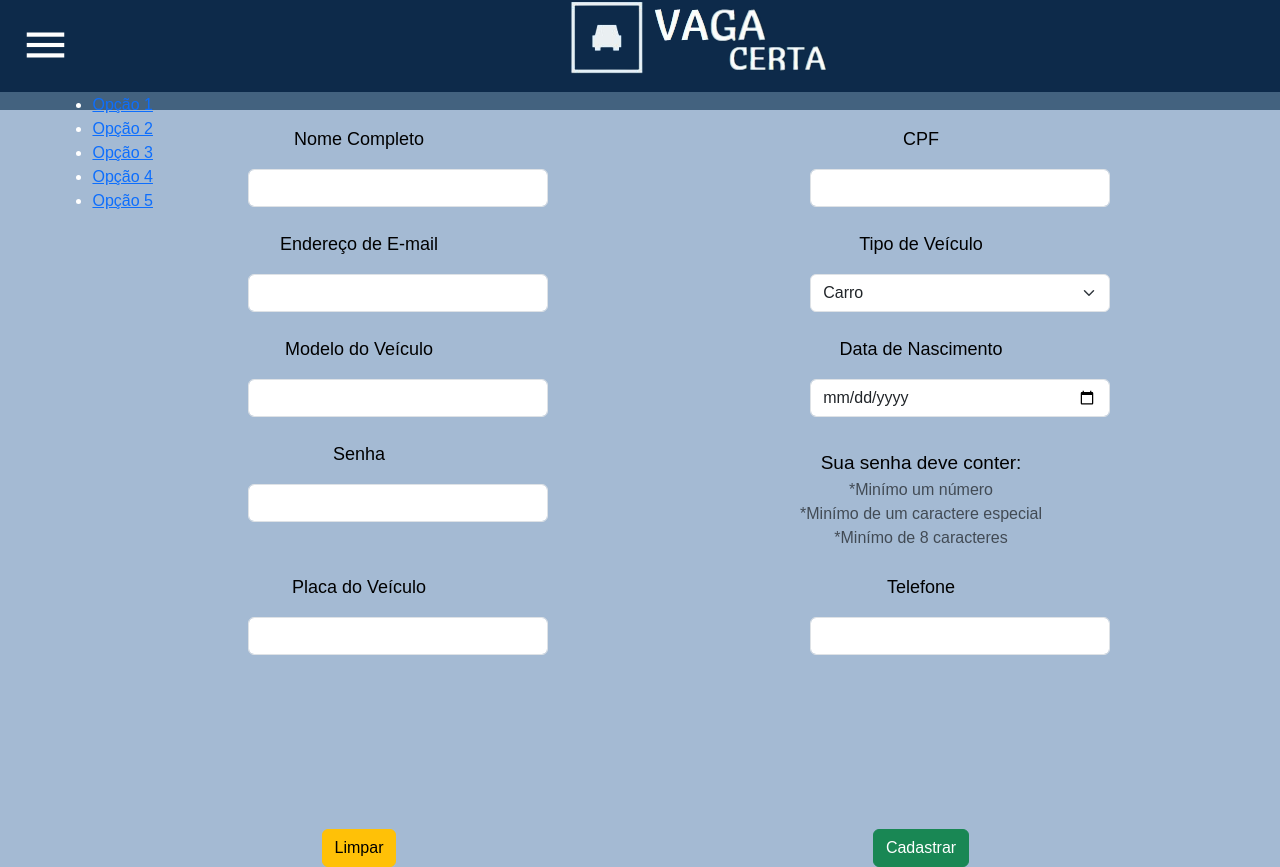
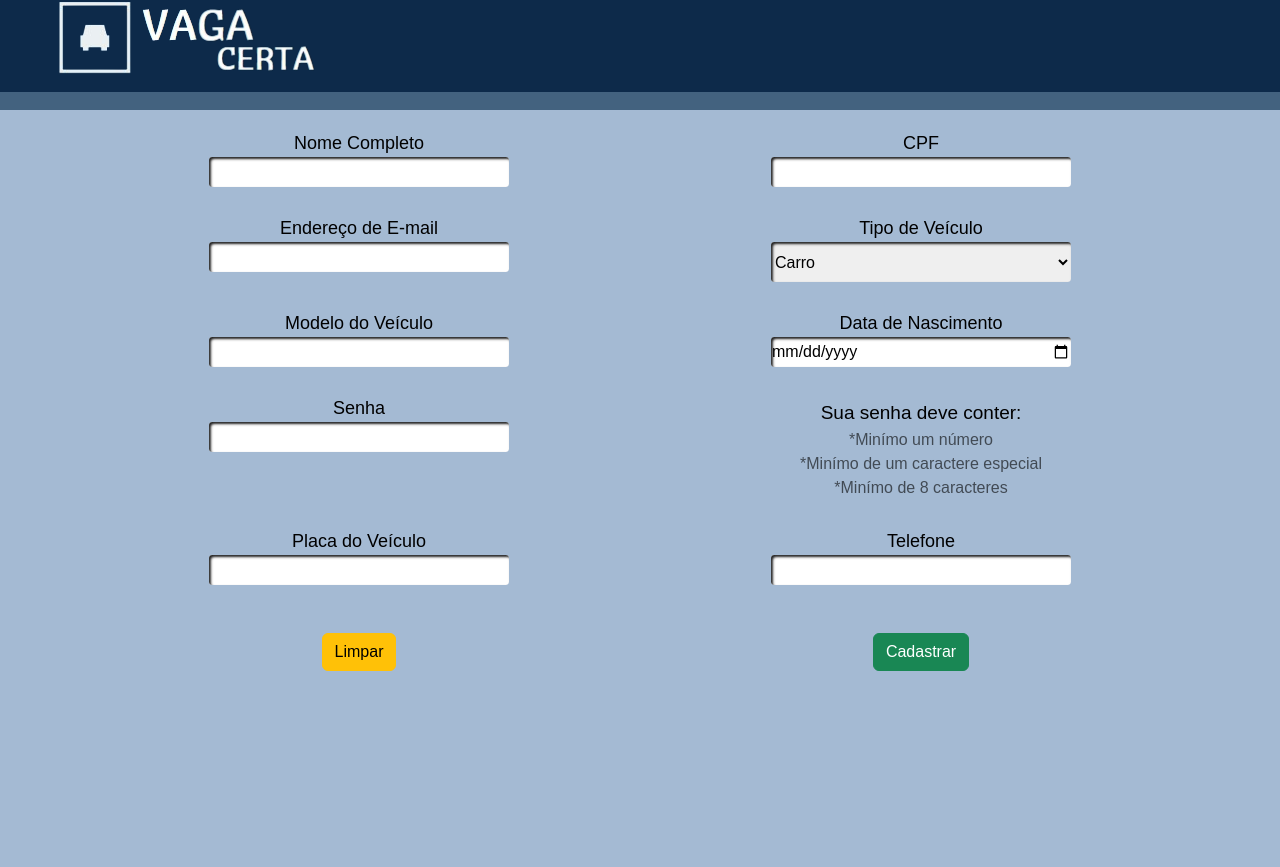
Before and after one commit to lucaslnasc/Projeto_TCC, a PHP site: page /telaCadastrar.php in a window 1280 px wide; the page is wider, and only the part inside the window is pictured. After the commit the page ends 671 px from the top of that part, so only its background shows below. Run offline with PHP 8.4, Linux system fonts and the light colour scheme.

Commit message:
novo menu criado, box-shadow tela de cadastro, css atualizações

```diff
--- a/telas/cssCadastrar.css
+++ b/telas/cssCadastrar.css
@@ -20,17 +20,6 @@ body {
     height: 18px;
   }
 
-  i#burger {
-    color: white;
-    cursor: pointer;
-    font-size: 50px;
-  }
-
-  i#burger:hover {
-    color: rgb(209, 209, 209);
-  }
-
-
  .letras{
     color: black;
     font-family: Arial, Helvetica, sans-serif;
@@ -49,17 +38,31 @@ body {
 
   .inputs{
     width: 300px;
-    margin-left: 30%;
-
+    box-shadow: inset 1.9px 1.9px 2.5px rgb(32, 32, 32);
+    border-radius: 3.4px;
+    border: none;
+    height: 30px;
   }
 
   .inputizinhos{
-    margin-top: 30%;
+    margin-top: 40px;
   }
 
   .logozada{
     position: absolute;
-    margin-left: 40%;
+    margin-right: 100px;
     width: 100%;
     margin-top: -40px;
   }
+
+  .letrasInputs{
+    color: black;
+    font-family: Arial, Helvetica, sans-serif;
+    font-size: 18px;
+    margin-top: 20px;
+  }
+
+
+  .mnselect{
+    height: 40px;
+  }
--- a/telas/telaCadastrar.php
+++ b/telas/telaCadastrar.php
@@ -4,7 +4,6 @@
     <meta charset="UTF-8">
     <meta name="viewport" content="width=device-width, initial-scale=1.0">
     <link rel="stylesheet" href="https://cdn.jsdelivr.net/npm/bootstrap@5.3.2/dist/css/bootstrap.min.css">
-    <link href="https://fonts.googleapis.com/icon?family=Material+Icons" rel="stylesheet"/>
     <link rel="shortcut icon" href="logologominimini-removebg-preview.png" type="image/x-icon">
     <link rel="stylesheet" href="cssCadastrar.css">
     <title>TELA CADASTRO</title>
@@ -16,64 +15,53 @@
       <div class="logozada">
             <a href="http://"><img src="LOGOFIMSEM-removebg-preview (1).png" alt=""></a>
         </div>
-        <i id="burger" class="material-icons" onclick="clickMenu()">menu</i>
-        <menu id="itens">
-          <ul>
-            <li><a href="#">Opção 1</a></li>
-            <li><a href="#">Opção 2</a></li>
-            <li><a href="#">Opção 3</a></li>
-            <li><a href="#">Opção 4</a></li>
-            <li><a href="#">Opção 5</a></li>
-          </ul>
-        </menu>
       </div>
 
       <div id="headerBaixo">
         <div id="rodape"></div>
       </div>
-
-
     </header>
 
 <form action="" method="post">
+
 <div class="container text-center">
   <div class="row g-2">
     <div class="col-6">
-    <div class="p-3 letras">Nome Completo</div>
-        <input type="text" class="form-control inputs" aria-describedby="addon-wrapping" required>
+    <div class="letrasInputs">Nome Completo</div>
+        <input type="text" class="inputs" aria-describedby="addon-wrapping" required>
     </div>
 
     <div class="col-6">
-    <div class="p-3 letras">CPF</div>
-        <input type="text" class="form-control inputs" aria-describedby="addon-wrapping" required>
+    <div class="letrasInputs">CPF</div>
+        <input type="text" class="inputs" aria-describedby="addon-wrapping" required>
     </div>
 
     <div class="col-6">
-    <div class="p-3 letras">Endereço de E-mail</div>
-        <input type="email" class="form-control inputs" aria-describedby="addon-wrapping" required>
+    <div class="letrasInputs">Endereço de E-mail</div>
+        <input type="email" class="inputs" aria-describedby="addon-wrapping" required>
     </div>
 
     <div class="col-6">
-    <div class="p-3 letras">Tipo de Veículo</div>
-    <select class="form-select inputs">
+    <div class="letrasInputs">Tipo de Veículo</div>
+    <select class="inputs mnselect">
         <option value="carro">Carro</option>
         <option value="moto">Moto</option>
     </select>
     </div>
 
     <div class="col-6">
-    <div class="p-3 letras">Modelo do Veículo</div>
-        <input type="text" class="form-control inputs" aria-describedby="addon-wrapping" required>
+    <div class="letrasInputs">Modelo do Veículo</div>
+        <input type="text" class="inputs" aria-describedby="addon-wrapping" required>
     </div>
 
     <div class="col-6">
-    <div class="p-3 letras">Data de Nascimento</div>
-        <input type="date" class="form-control inputs" aria-describedby="addon-wrapping" required>
+    <div class="letrasInputs">Data de Nascimento</div>
+        <input type="date" class="inputs" aria-describedby="addon-wrapping" required>
     </div>
 
     <div class="col-6">
-    <div class="p-3 letras">Senha</div>
-        <input type="password" class="form-control inputs" aria-describedby="addon-wrapping" required>
+    <div class="letrasInputs">Senha</div>
+        <input type="password" class="inputs" aria-describedby="addon-wrapping" required>
     </div>
 
 
@@ -86,13 +74,13 @@
 
 
   <div class="col-6">
-    <div class="p-3 letras">Placa do Veículo</div>
-        <input type="text" class="form-control inputs" aria-describedby="addon-wrapping" required>
+    <div class="letrasInputs">Placa do Veículo</div>
+        <input type="text" class="inputs" aria-describedby="addon-wrapping" required>
     </div>
 
     <div class="col-6">
-    <div class="p-3 letras">Telefone</div>
-        <input type="text" class="form-control inputs" aria-describedby="addon-wrapping" required>
+    <div class="letrasInputs">Telefone</div>
+        <input type="text" class="inputs" aria-describedby="addon-wrapping" required>
     </div>
 
     <div class="col-6">
@@ -112,15 +100,5 @@
   </div>
   </div>
 </div>
-
-<script>
-      function clickMenu() {
-        if (itens.style.display == "block") {
-          itens.style.display = "none";
-        } else {
-          itens.style.display = "block";
-        }
-      }
-    </script>
 </body>
 </html>
```
Also changed, not shown: 1 other file.
